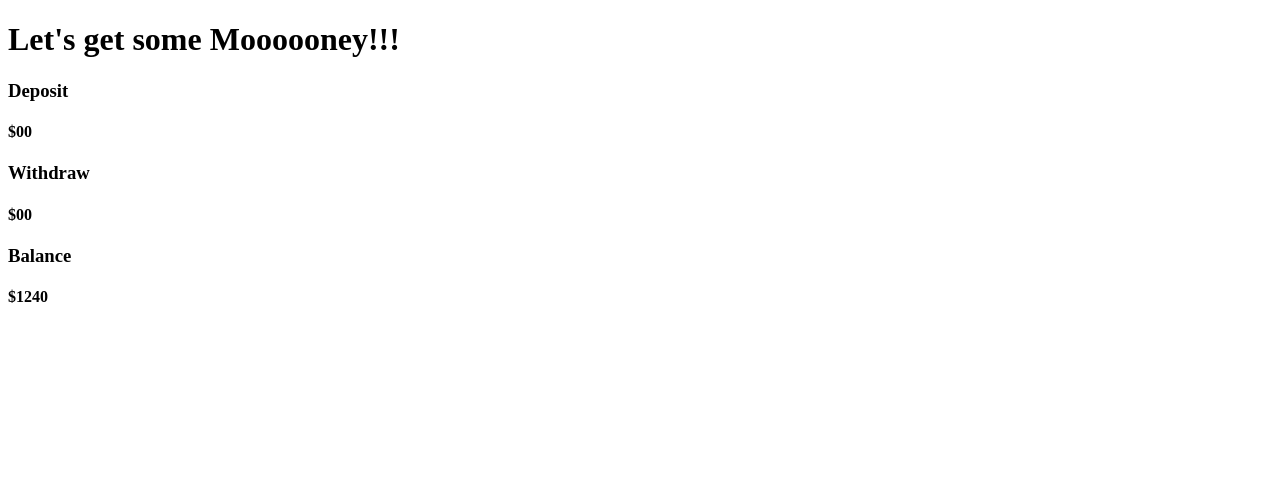
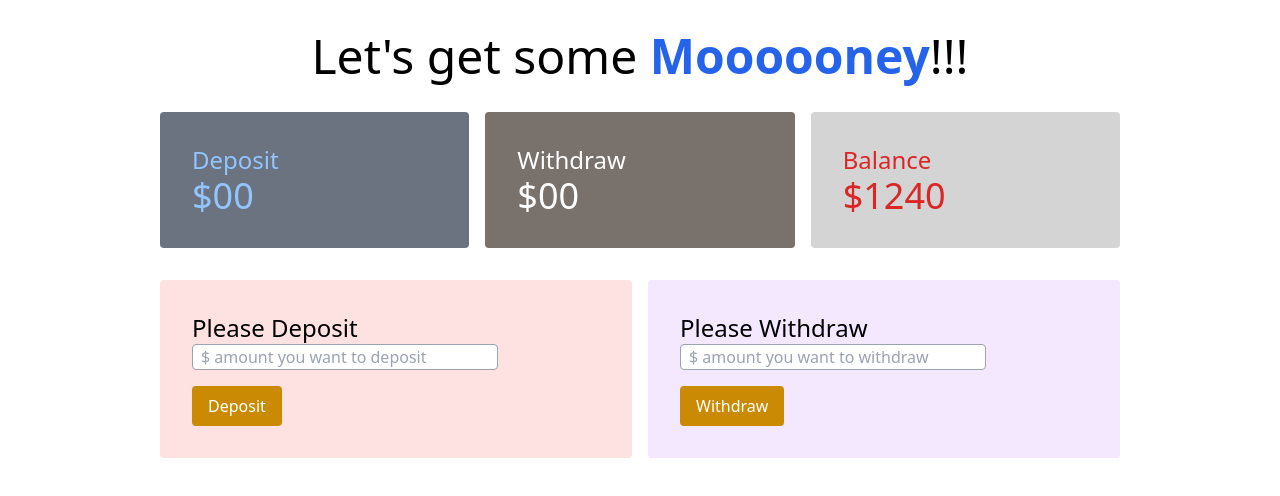
Before and after one commit to JuthyNadi-a/Bank-site, a plain HTML site: page index.html in a window 1280 px wide. Drawn offline with nearby package versions, Linux system fonts and the light colour scheme.

Commit message:
depositing and withdrawing options added

```diff
--- a/index.html
+++ b/index.html
@@ -5,29 +5,69 @@
     <meta http-equiv="X-UA-Compatible" content="IE=edge" />
     <meta name="viewport" content="width=device-width, initial-scale=1.0" />
     <title>Banking Page</title>
+    <script src="https://cdn.tailwindcss.com"></script>
   </head>
   <body>
     <header>
       <h1 class="text-5xl text-center mt-8">
         Let's get some
-        <span class="font-semibold text-purple-600">Moooooney</span>!!!
+        <span class="font-semibold text-blue-600">Moooooney</span>!!!
       </h1>
     </header>
     <main class="w-3/4 mx-auto">
       <!-- Balance and Transaction -->
       <section class="mt-8">
-        <div class="grid grid-cols-3 gap-4 text-white">
-          <div class="bg-blue-300 p-8 rounded">
+        <div class="grid grid-cols-3 gap-4">
+          <div class="bg-gray-500 p-8 rounded text-blue-300">
             <h3 class="text-2xl">Deposit</h3>
             <h4 class="text-4xl">$<span id="deposit-total">00</span></h4>
           </div>
-          <div class="bg-green-300 p-8 rounded">
+          <div class="bg-stone-500 p-8 rounded text-white">
             <h3 class="text-2xl">Withdraw</h3>
             <h4 class="text-4xl">$<span id="withdraw-total">00</span></h4>
           </div>
-          <div class="bg-yellow-300 p-8 rounded">
+          <div class="bg-neutral-300 p-8 rounded text-red-600">
             <h3 class="text-2xl">Balance</h3>
             <h4 class="text-4xl">$<span id="balance-total">1240</span></h4>
+          </div>
+        </div>
+      </section>
+      <!-- Deposit and Withdraw -->
+      <section class="mt-8">
+        <div class="grid grid-cols-2 gap-4">
+          <div class="bg-red-100 p-8 rounded">
+            <h3 class="text-2xl">Please Deposit</h3>
+            <div>
+              <input
+                id="deposit-input"
+                class="border block border-gray-400 rounded w-3/4 mb-4 px-2"
+                type="text"
+                placeholder="$ amount you want to deposit"
+              />
+              <button
+                id="deposit-button"
+                class="bg-yellow-600 px-4 rounded py-2 text-white font-medium"
+              >
+                Deposit
+              </button>
+            </div>
+          </div>
+          <div class="bg-purple-100 p-8 rounded">
+            <h3 class="text-2xl">Please Withdraw</h3>
+            <div>
+              <input
+                id="withdraw-input"
+                class="border block border-gray-400 rounded w-3/4 mb-4 px-2"
+                type="text"
+                placeholder="$ amount you want to withdraw"
+              />
+              <button
+                id="withdraw-button"
+                class="bg-yellow-600 px-4 rounded py-2 text-white font-medium"
+              >
+                Withdraw
+              </button>
+            </div>
           </div>
         </div>
       </section>
```
